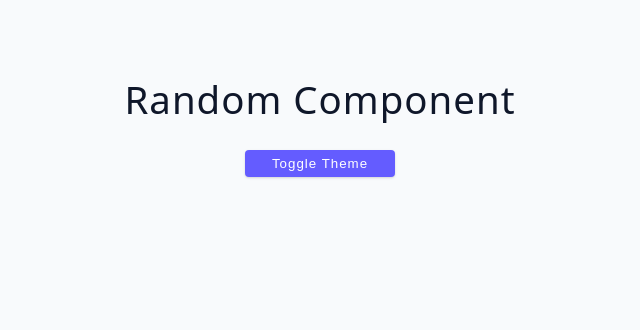
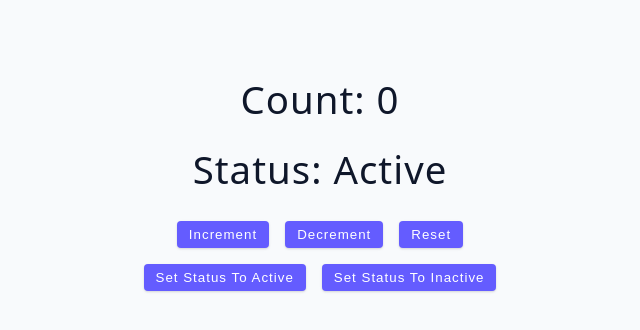
Before and after one commit to kimamovic21/udemy-practical-typescript-course-johnsmilga, a React (Vite) app in the folder 02-typescript-react-essentials/: page / in a window 1280 px wide. Shown: the top 330 px of the page, without its empty margins (320-960 px from the left). Built offline with nearby package versions, Linux system fonts and the light colour scheme.

Commit message:
107. useReducer - Setup
-u komponentu App.tsx dodana komponenta Component iz foldera 07-reducers
-kreiran reducer.ts fajl
-dodana logika za Reducer

```diff
--- a/02-typescript-react-essentials/src/App.tsx
+++ b/02-typescript-react-essentials/src/App.tsx
@@ -1,4 +1,4 @@
-import Component from './starter/06-context'
+import Component from './starter/07-reducers'
 
 function App() {
   return (
--- a/02-typescript-react-essentials/src/starter/07-reducers/index.tsx
+++ b/02-typescript-react-essentials/src/starter/07-reducers/index.tsx
@@ -1,9 +1,42 @@
+import { useReducer } from 'react'
+import { counterReducer, initialState } from './reducer'
+
 function Component() {
+  const [state, dispatch] = useReducer(counterReducer, initialState)
+
   return (
     <div>
-      <h2>React & Typescript</h2>
-      <h2>useReducer Hook</h2>
+      <h2>Count: 0</h2>
+      <h2>Status: Active</h2>
+
+      <div className='btn-container'>
+        <button onClick={() => console.log('increment')} className='btn'>
+          Increment
+        </button>
+        <button onClick={() => console.log('decrement')} className='btn'>
+          Decrement
+        </button>
+        <button onClick={() => console.log('reset')} className='btn'>
+          Reset
+        </button>
+      </div>
+
+      <div className='btn-container'>
+        <button
+          onClick={() => console.log('set status to active')}
+          className='btn'
+        >
+          Set Status to Active
+        </button>
+        <button
+          className='btn'
+          onClick={() => console.log('set status to inactive')}
+        >
+          Set Status to Inactive
+        </button>
+      </div>
     </div>
-  );
+  )
 }
-export default Component;
+
+export default Component
--- /dev/null
+++ b/02-typescript-react-essentials/src/starter/07-reducers/reducer.ts
@@ -0,0 +1,13 @@
+export type CounterState = {
+  count: number;
+  status: string;
+};
+
+export const initialState: CounterState = {
+  count: 0,
+  status: 'Pending...',
+};
+
+export const counterReducer = (state: CounterState, action: any): CounterState => {
+  return state;
+};
```
Also changed, not shown: 1 other file (tests, documents, lock files or other folders).
